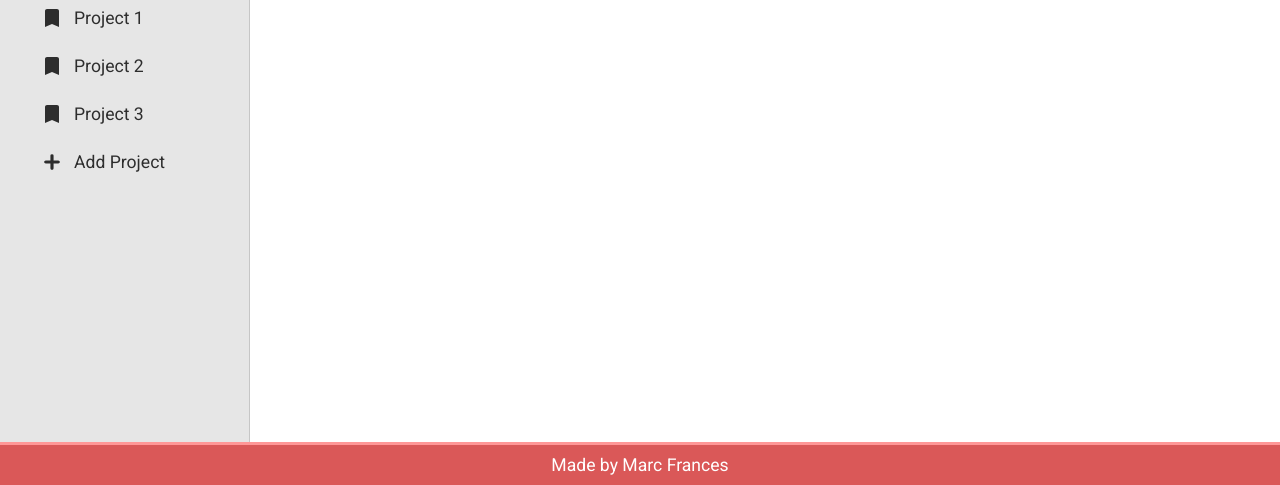
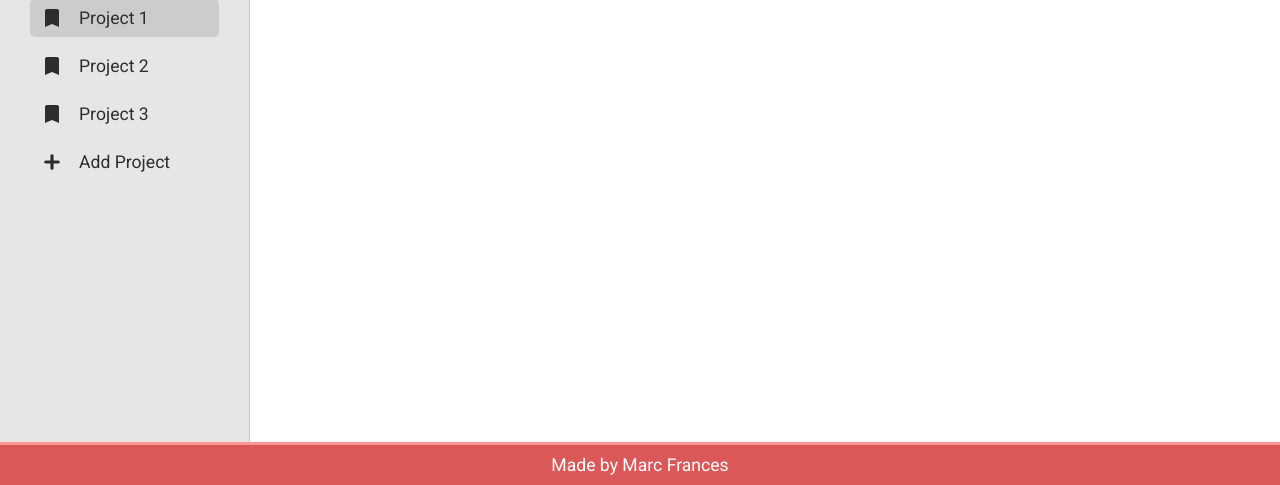
Before and after one commit to marcft/todo-list, a plain HTML site: page index.html in a window 1280 px wide. Shown: the part 315-800 px from the top of the page. Drawn offline with Linux system fonts and the light colour scheme.

Commit message:
Add delete projects UI

```diff
--- a/css/style.css
+++ b/css/style.css
@@ -9,6 +9,7 @@
 :root {
     --MAIN-COLOR: #da5858;
     --MAIN-BORDER: 3px solid #ff9797;
+    --LIGHT-GRAY: #c6c6c6;
 }
 
 body {
@@ -51,7 +52,7 @@ header h1 {
     padding: 20px 30px;
     width: 250px;
     background-color: rgb(230, 230, 230);
-    border-right: 1px solid #c6c6c6;
+    border-right: 1px solid var(--LIGHT-GRAY);
     overflow-y: auto;
 }
 
@@ -67,7 +68,7 @@ header h1 {
 .sidebar ul button {
     display: flex;
     align-items: center;
-    gap: 10px;
+    gap: 15px;
 
     width: 100%;
     padding: 7px 10px;
@@ -80,8 +81,29 @@ header h1 {
     cursor: pointer;
 }
 
+.sidebar ul button .li-title {
+    text-align: left;
+    flex: 1 0 auto;
+}
+
 .sidebar ul button:hover {
-    background-color: #c6c6c6;
+    background-color: var(--LIGHT-GRAY);
+}
+
+.sidebar ul button.active {
+    background-color: var(--LIGHT-GRAY);
+}
+
+.projects-list img.delete-project {
+    display: none;
+}
+
+.sidebar ul button:hover img.delete-project {
+    display: block;
+}
+
+.projects-list img.delete-project:hover {
+    filter: invert(27%) sepia(82%) saturate(4113%) hue-rotate(346deg) brightness(104%) contrast(100%);
 }
 
 .sidebar h2 {
--- a/index.html
+++ b/index.html
@@ -14,16 +14,40 @@
 
     <nav class="sidebar">
         <ul class="primary-list">
-            <li><button><img src="assets/inbox_icon.svg"><span class="li-title">Inbox</span></button></li>
-            <li><button><img src="assets/today_calendar_icon.svg"><span class="li-title">Today</span></button></li>
-            <li><button><img src="assets/week_calendar_icon.svg"><span class="li-title">Week</span></button></li>
+            <li><button>
+                <img src="assets/inbox_icon.svg">
+                <span class="li-title">Inbox</span>
+            </button></li>
+            <li><button>
+                <img src="assets/today_calendar_icon.svg">
+                <span class="li-title">Today</span>
+            </button></li>
+            <li><button>
+                <img src="assets/week_calendar_icon.svg">
+                <span class="li-title">Week</span>
+            </button></li>
         </ul>
         <h2>Projects</h2>
         <ul class="projects-list">
-            <li><button><img src="assets/bookmark_icon.svg"><span class="li-title">Project 1</span></button></li>
-            <li><button><img src="assets/bookmark_icon.svg"><span class="li-title">Project 2</span></button></li>
-            <li><button><img src="assets/bookmark_icon.svg"><span class="li-title">Project 3</span></button></li>
-            <li><button class="add-project-btn"><img src="assets/add_icon.svg"><span class="li-title">Add Project</span></button></li>
+            <li><button class="active">
+                <img src="assets/bookmark_icon.svg">
+                <span class="li-title">Project 1</span>
+                <img class="delete-project" src="assets/trash_icon.svg">
+            </button></li>
+            <li><button>
+                <img src="assets/bookmark_icon.svg">
+                <span class="li-title">Project 2</span>
+                <img class="delete-project" src="assets/trash_icon.svg">
+            </button></li>
+            <li><button>
+                <img src="assets/bookmark_icon.svg">
+                <span class="li-title">Project 3</span>
+                <img class="delete-project" src="assets/trash_icon.svg">
+            </button></li>
+            <li><button class="add-project-btn">
+                <img src="assets/add_icon.svg">
+                <span class="li-title">Add Project</span>
+            </button></li>
         </ul>
     </nav>
 
```
